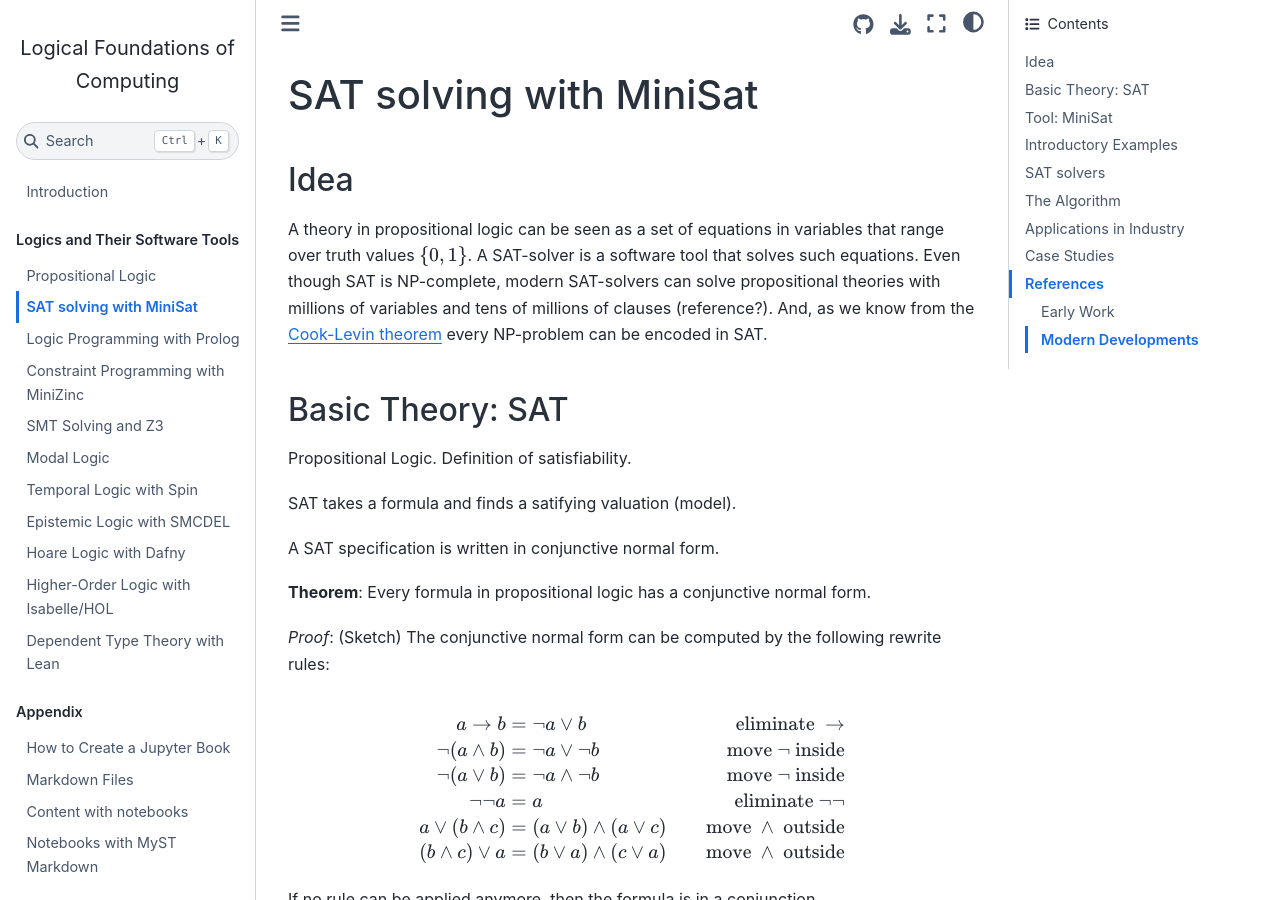
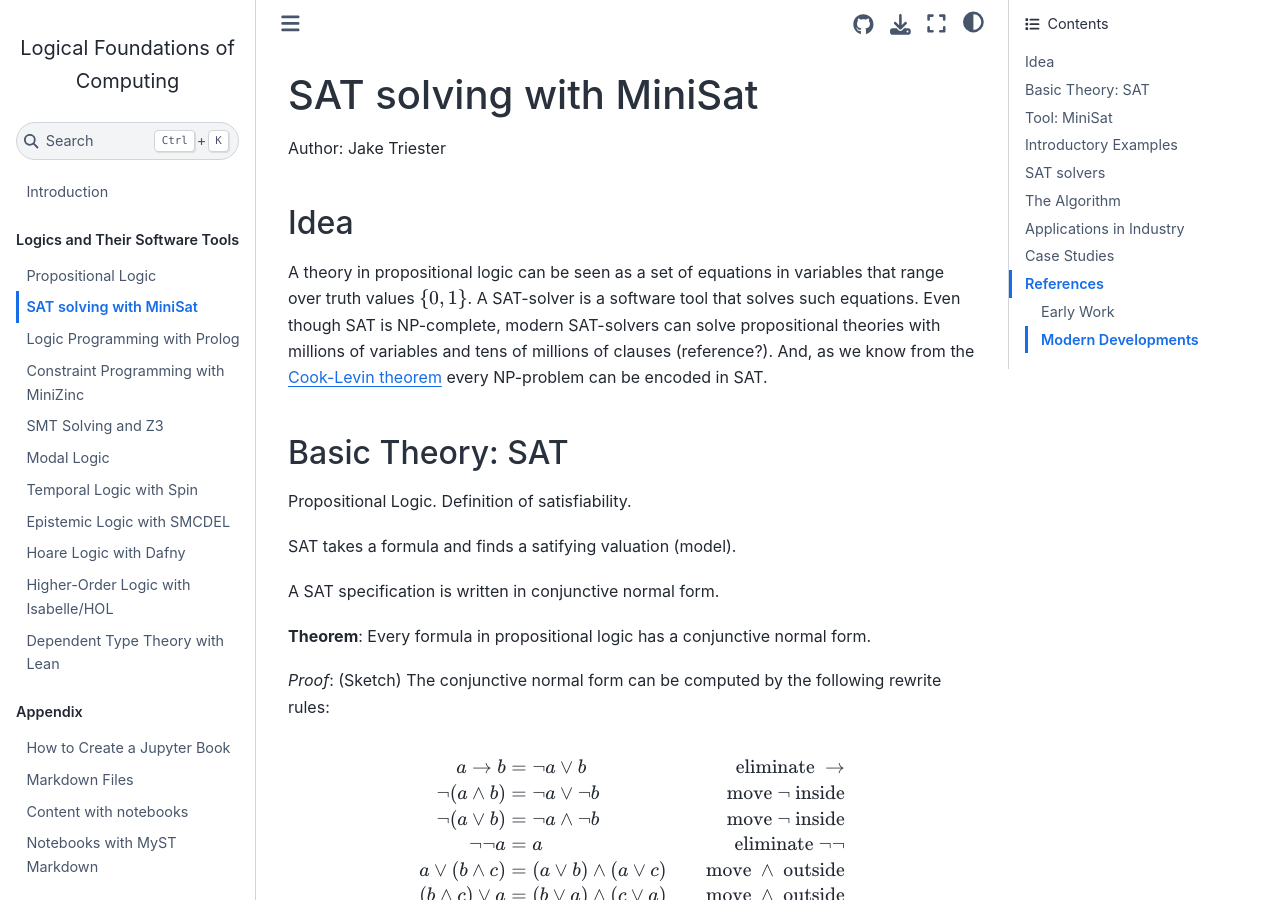
Before and after one commit to LEAP-at-Chapman/CPSC-510-Logical-Foundations-of-Computing, a Jupyter Book: the page built from content/2-satsolving.md, in a window 1280 px wide and 900 px high. Built offline with Jupyter Book 1.0.4 settings and Sphinx 7.4.7 and the Sphinx Book theme 1.1.4, drawn with Linux system fonts in a browser that asks for light colours.

Commit message:
test commit

```diff
--- a/content/2-satsolving.md
+++ b/content/2-satsolving.md
@@ -1,4 +1,5 @@
 # SAT solving with MiniSat
+Author: Jake Triester
 
 ## Idea
 
```
